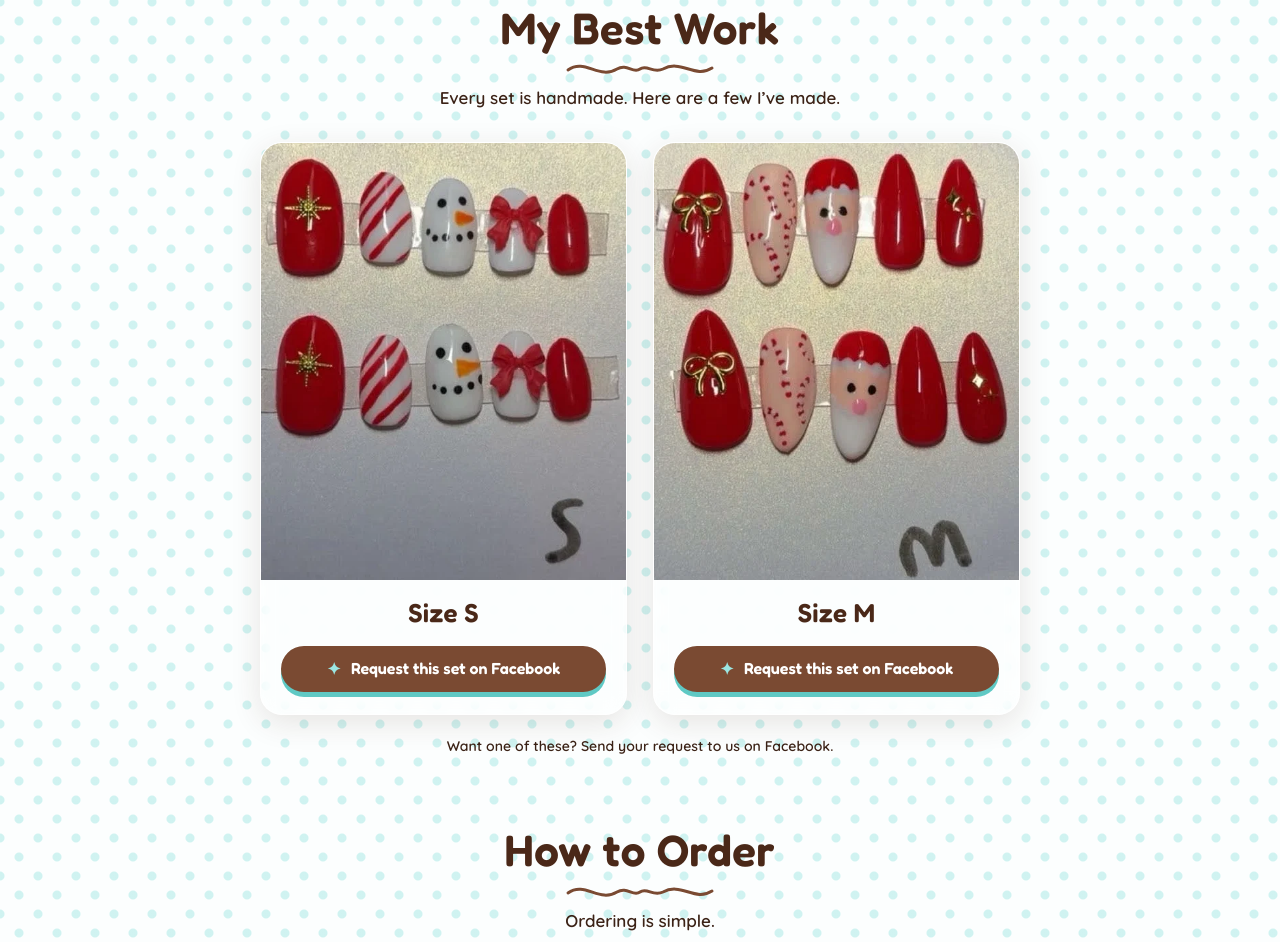
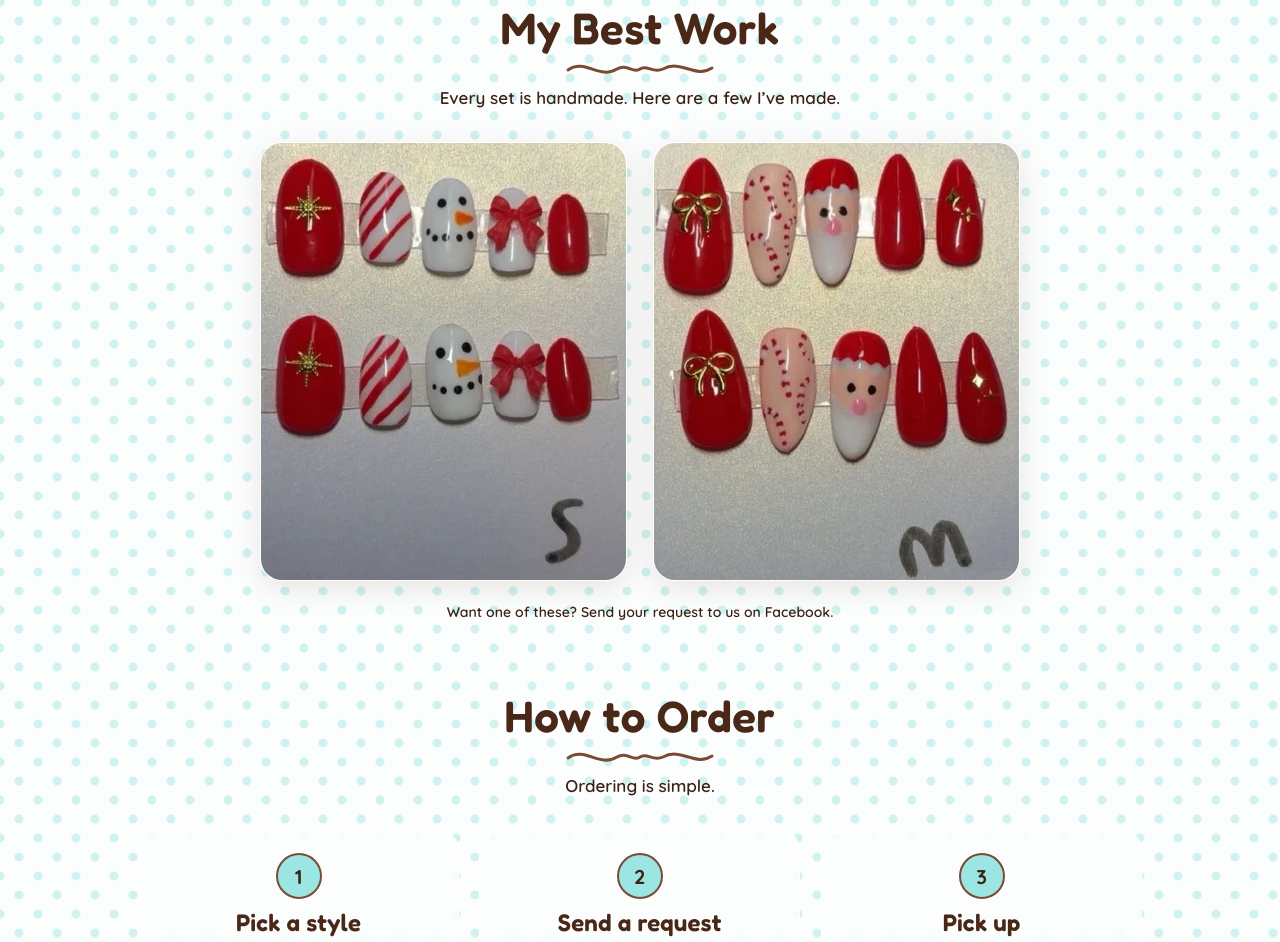
Before and after one commit to Hails-Nails-Boutique/hails-nails-boutique, a plain HTML site: page index.html in a window 1280 px wide. Shown: the part 910-1852 px from the top of the page. Drawn offline with Linux system fonts and the light colour scheme.

Commit message:
Nail cards: photos only
Remove the size titles and request buttons from the My Best Work cards.

Co-Authored-By: Claude Opus 5.5 <noreply@anthropic.com>

```diff
--- a/index.html
+++ b/index.html
@@ -148,7 +148,7 @@ nav .w,nav a.l{white-space:nowrap}
 <h2 class="script">My Best Work</h2>
 <svg class="sw"><use href="#sw"/></svg>
 <p class="lead">Every set is handmade. Here are a few I&rsquo;ve made.</p>
-<div class="grid work-grid"><article class="card"><img class="work" src="best-1.webp" width="560" height="670" alt="Christmas set, size S: red with a gold star, candy cane stripes, snowman and red bow nails" loading="lazy"><div class="cb"><h3 class="script">Size S</h3><a class="gel req" href="https://www.facebook.com/profile.php?id=61596331425089" target="_blank" rel="noopener" aria-label="Request this set on Facebook (opens in a new tab)">Request this set on Facebook</a></div></article><article class="card"><img class="work" src="best-2.webp" width="560" height="670" alt="Christmas set, size M: red almond nails with a gold bow, candy canes, Santa and gold sparkles" loading="lazy"><div class="cb"><h3 class="script">Size M</h3><a class="gel req" href="https://www.facebook.com/profile.php?id=61596331425089" target="_blank" rel="noopener" aria-label="Request this set on Facebook (opens in a new tab)">Request this set on Facebook</a></div></article></div>
+<div class="grid work-grid"><article class="card"><img class="work" src="best-1.webp" width="560" height="670" alt="Christmas set, size S: red with a gold star, candy cane stripes, snowman and red bow nails" loading="lazy"></article><article class="card"><img class="work" src="best-2.webp" width="560" height="670" alt="Christmas set, size M: red almond nails with a gold bow, candy canes, Santa and gold sparkles" loading="lazy"></article></div>
 <p class="hint">Want one of these? Send your request to us on Facebook.</p>
 </section>
 
```
